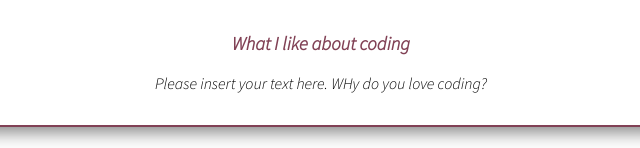
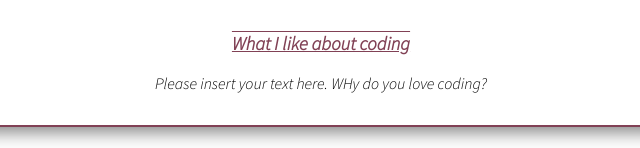
Before and after one commit to kajalben/team_intoduction, a plain HTML site: page index.html in a window 1280 px wide. Shown: the part 804-952 px from the top of the page, 337-977 px from the left. Drawn offline with Linux system fonts and the light colour scheme.

Commit message:
add decoration to codelove

```diff
--- a/src/styles.css
+++ b/src/styles.css
@@ -50,7 +50,8 @@ h2 {
 }
 
 h3{
-  color:#814155
+  color:#814155;
+  text-decoration:underline overline;
 }
 
 .welcome {
```
